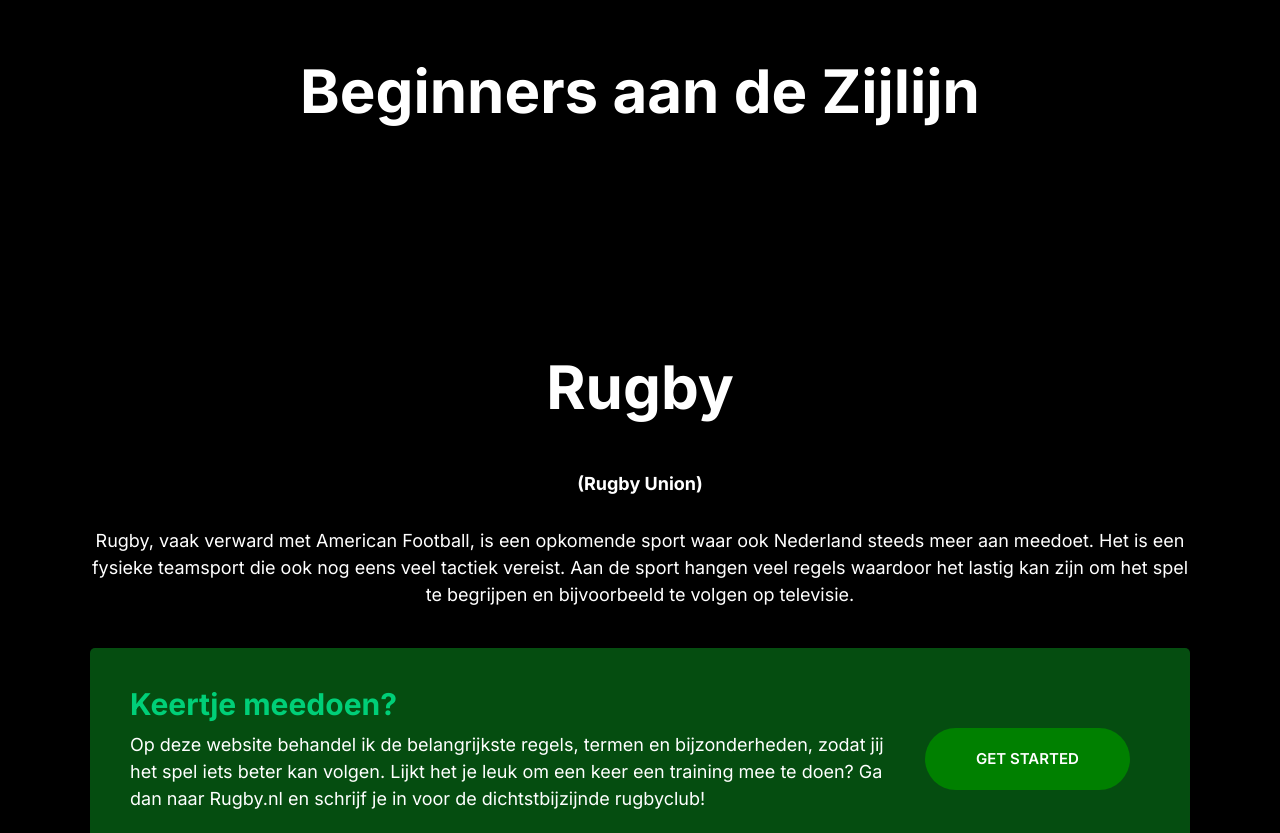
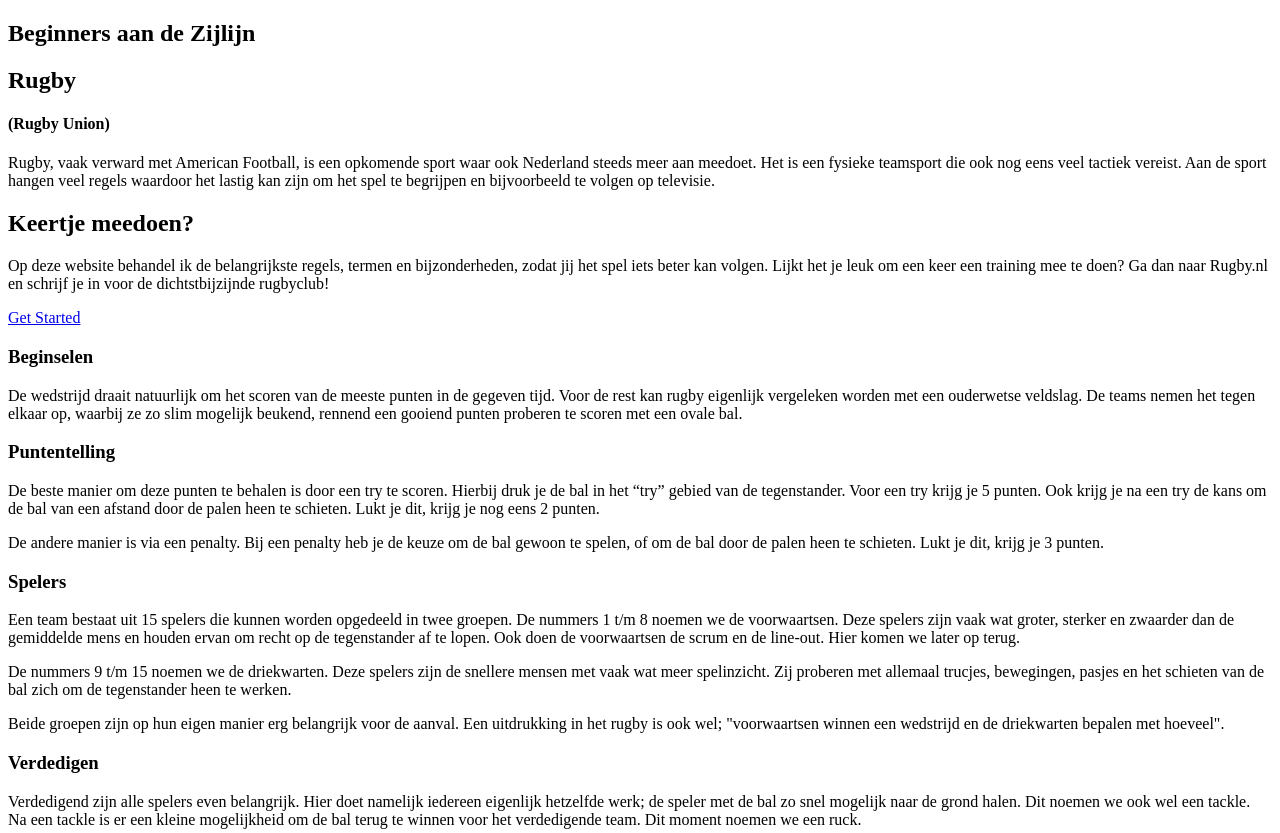
Before and after one commit to skoopje/BADZ, a website: page index.html in a window 1280 px wide. Shown: the top 833 px of the page. Drawn offline with nearby package versions, Linux system fonts and the light colour scheme.

Commit message:
alles weg

```diff
--- a/index.html
+++ b/index.html
@@ -21,7 +21,7 @@
       rel="stylesheet"
     />
     <!-- <link rel="stylesheet" href="CSS/normalize.css" /> -->
-    <link rel="stylesheet" href="@/CSS/styles.css" />
+    <!-- <link rel="stylesheet" href="@/CSS/styles.css" /> -->
     <link rel="stylesheet" href="https://unpkg.com/aos@next/dist/aos.css" />
     <script
       src="https://kit.fontawesome.com/0ad89cd73d.js"
```
